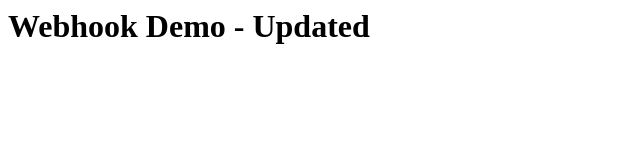
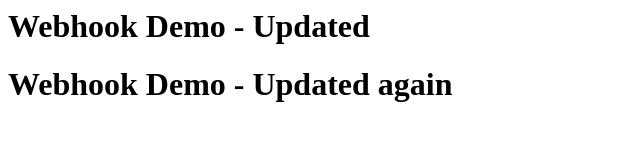
Before and after one commit to TilakLaddha2005/jenkins-webhook-demo, a plain HTML site: page index.html in a window 1280 px wide. Shown: the whole page, without its empty margins (0-640 px from the left). Drawn offline with Linux system fonts and the light colour scheme.

Commit message:
Add additional header to index.html

```diff
--- a/index.html
+++ b/index.html
@@ -1,5 +1,6 @@
 <html>
 <body>
 <h1>Webhook Demo - Updated</h1>
+  <h1>Webhook Demo - Updated again</h1>
 </body>
 </html>
```
